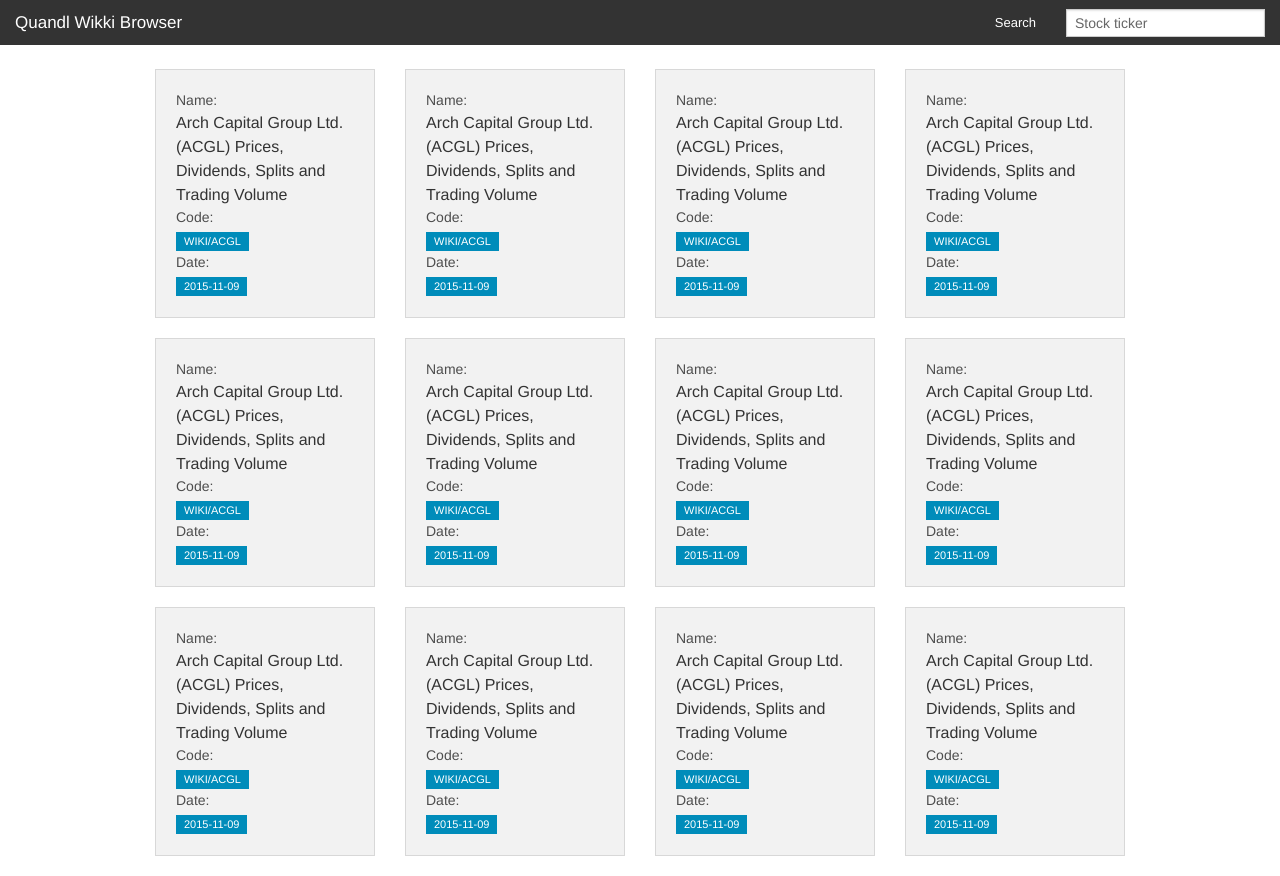
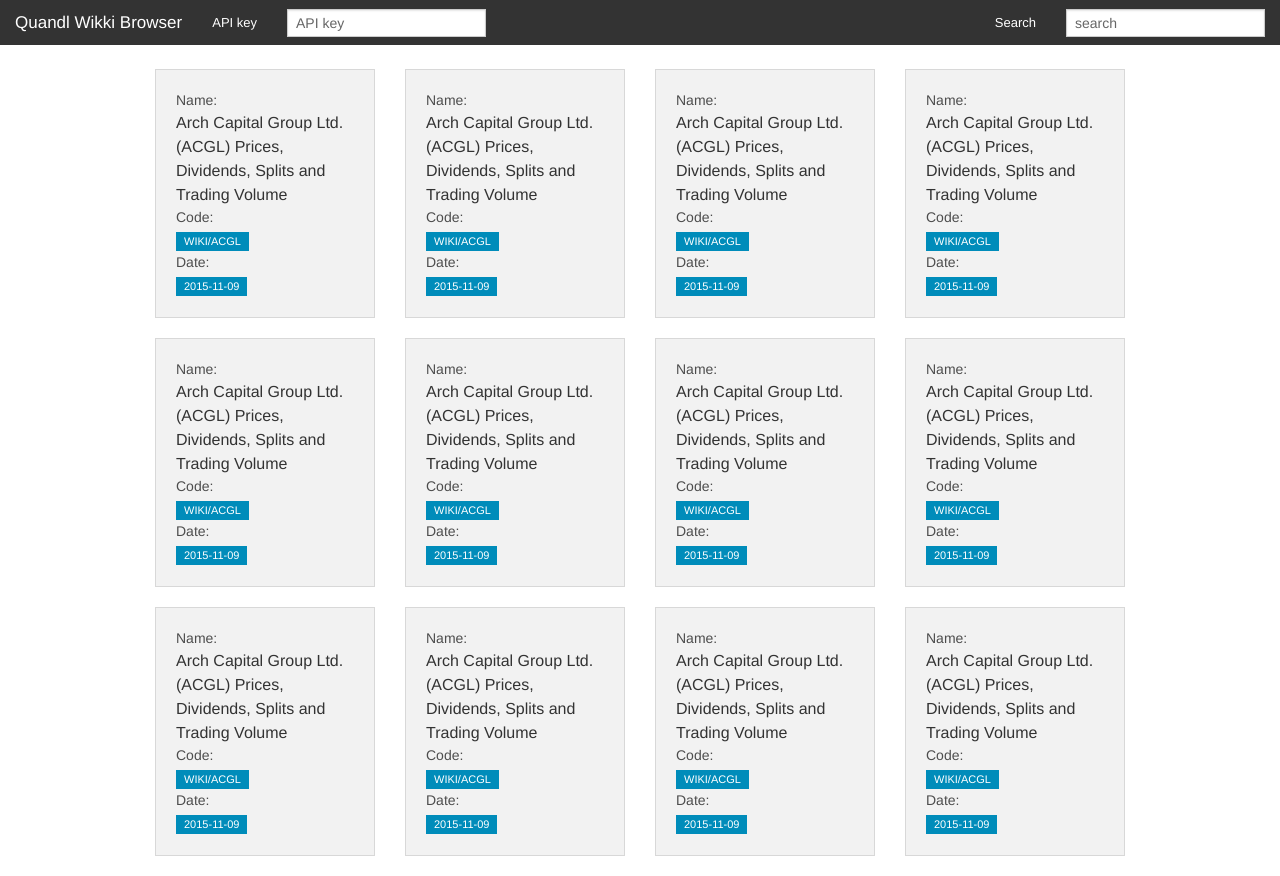
Before and after one commit to jdunkerley/WebAppTraining, a website: page app/index.html in a window 1280 px wide. Drawn offline with nearby package versions, Linux system fonts and the light colour scheme; some packages are replaced by stand-ins of ours.

Commit message:
Added api key to the template

```diff
--- a/app/index.html
+++ b/app/index.html
@@ -2,11 +2,11 @@
 <html class="no-js" lang="en" ng-app="myApp">
 
 <head>
-  <meta charset="utf-8" />
-  <meta name="viewport" content="width=device-width, initial-scale=1.0" />
+    <meta charset="utf-8"/>
+    <meta name="viewport" content="width=device-width, initial-scale=1.0"/>
     <title>Quandl Wiki Browser</title>
-  <link rel="stylesheet" href="css/foundation.css" />
-  <link rel="stylesheet" href="app.css" />
+    <link rel="stylesheet" href="css/foundation.css"/>
+    <link rel="stylesheet" href="app.css"/>
     <script src="js/vendor/modernizr.js"></script>
 </head>
 
@@ -26,12 +26,21 @@
         </ul>
 
         <section class="top-bar-section">
+            <!-- Left Nav Section -->
+            <ul class="left">
+                <li><a href="#">API key</a></li>
+                <li>
+                    <div class="large-12 columns">
+                        <input type="text" placeholder="API key"/>
+                    </div>
+                </li>
+            </ul>
             <!-- Right Nav Section -->
             <ul class="right">
                 <li><a href="#">Search</a></li>
                 <li>
                     <div class="large-12 columns">
-              <input type="text" placeholder="Stock ticker" />
+                        <input type="text" placeholder="search"/>
                     </div>
                 </li>
             </ul>
```
Lines whose indentation alone changed are shown as unchanged.
